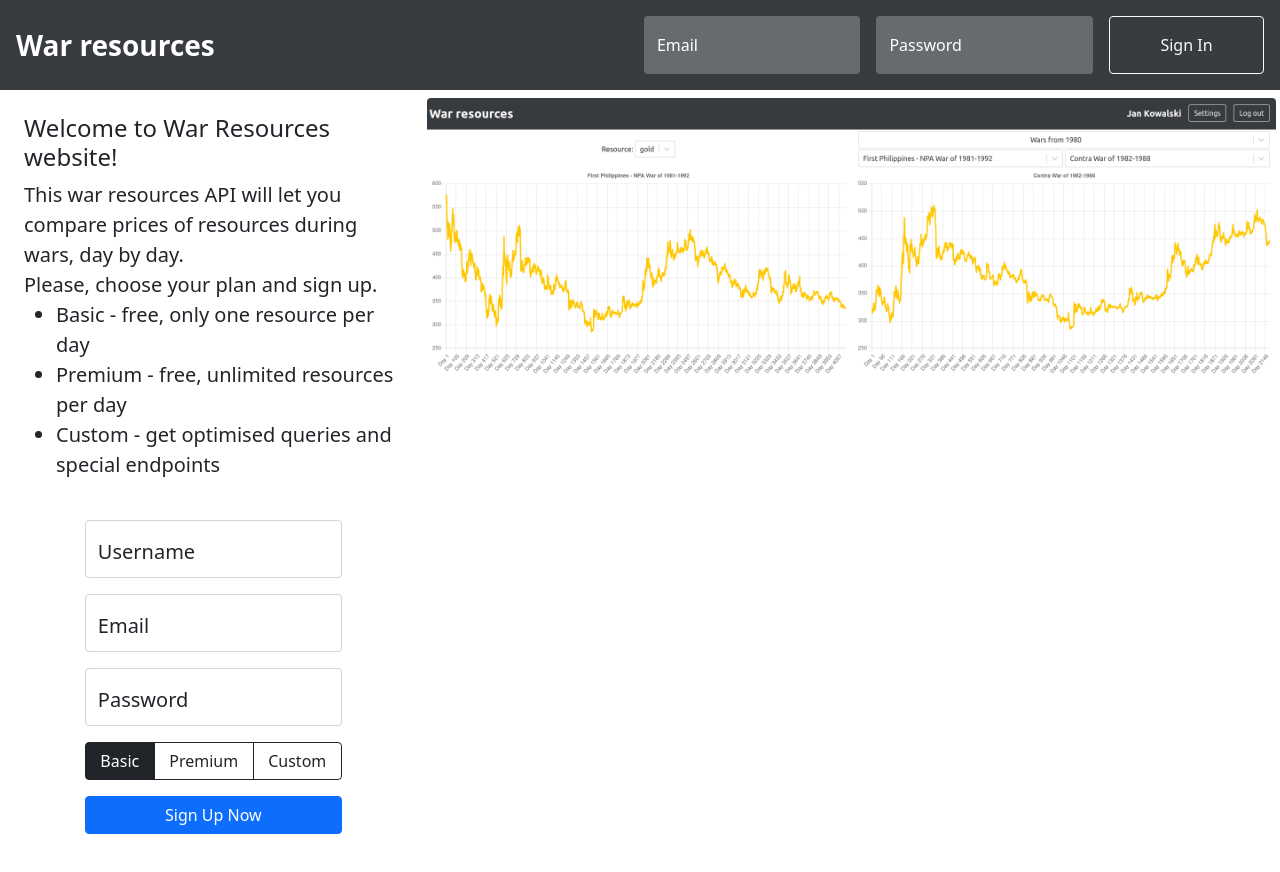
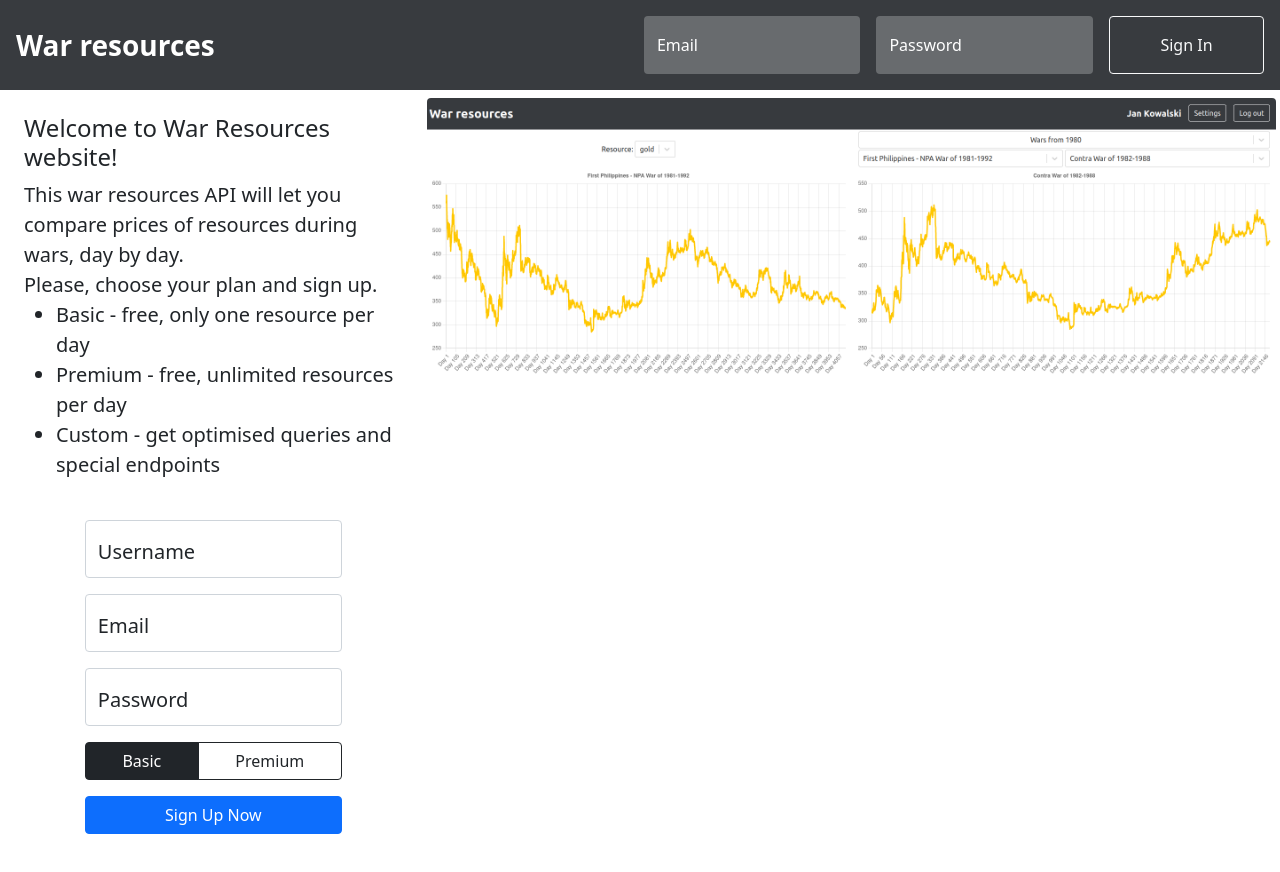
Before and after one commit to Jackhalabardnik/war_resources_frontend, a React (Create React App) app: page /front in a window 1280 px wide. Shown: the top 872 px of the page. Built offline with nearby package versions, Linux system fonts and the light colour scheme.

Commit message:
feat - new enpoints and error messages

```diff
--- a/src/components/Login/login.jsx
+++ b/src/components/Login/login.jsx
@@ -19,14 +19,14 @@ const Login = () => {
         },
         validationSchema: loginValidationSchema,
         onSubmit: values => {
-            axios.post("http://localhost:8080/login", values)
+            axios.post("http://localhost:8080/api/login", values)
                 .then(response => {
                     localStorage.setItem("token", response.data.Authorization);
                     window.location = "/";
                 })
                 .catch(error => {
                     if (error.response && error.response.status >= 400 && error.response.status <= 500) {
-                        setError(error.response.data)
+                        setError(error.response.data.Error)
                     }
                 })
         },
--- a/src/components/Signup/signup.jsx
+++ b/src/components/Signup/signup.jsx
@@ -23,14 +23,14 @@ const Signup = () => {
         },
         validationSchema: signupValidationSchema,
         onSubmit: values => {
-            axios.post("http://localhost:8080/api/user", values)
+            axios.post("http://localhost:8080/api/user/save", values)
                 .then(response => {
                     localStorage.setItem("token", response.data.Authorization);
                     window.location = "/";
                 })
                 .catch(error => {
                     if (error.response && error.response.status >= 400 && error.response.status <= 500) {
-                        setError(error.response.data)
+                        setError(error.response.data.message)
                     }
                 })
         },
@@ -99,15 +99,6 @@ const Signup = () => {
                                 onClick={formik.handleChange}>
                                 Premium
                             </Button>
-                            <Button
-                                name="role"
-                                variant="outline-dark"
-                                className="shadow-none"
-                                active={formik.values.role === '[CUSTOM]'}
-                                value={'[CUSTOM]'}
-                                onClick={formik.handleChange}>
-                                Custom
-                            </Button>
                         </ButtonGroup>
                     </Form.Group>
                     <Button type="submit" variant="primary" className="col-12">Sign Up Now</Button>
--- a/src/components/UserEdit/useredit.jsx
+++ b/src/components/UserEdit/useredit.jsx
@@ -37,15 +37,15 @@ const UserEdit = () => {
         validationSchema: updateUserValidationSchema,
         onSubmit: async values => {
             const token = localStorage.getItem("token")
+
             await axios.put("http://localhost:8080/api/user", values, {headers: {"authorization": `${token}`}})
-                .then(response => {
-                    localStorage.setItem("token", response.data);
+                .then(() => {
                     window.location = "/";
                 })
                 .catch(error => {
                     console.log(error)
                     if (error.response && error.response.status >= 400 && error.response.status <= 500) {
-                        setError(error.response.data)
+                        setError(error.response.data.message)
                     }
                 })
         },
@@ -61,7 +61,7 @@ const UserEdit = () => {
             .catch(error => {
                 console.log(error)
                 if (error.response && error.response.status >= 400 && error.response.status <= 500) {
-                    setError(error.response.data)
+                    setError(error.response.data.message)
                 }
             })
     }
```
